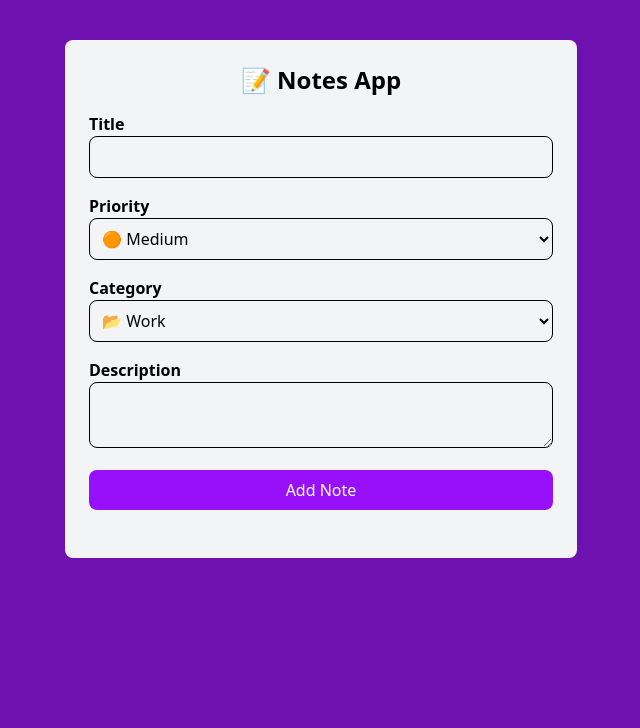
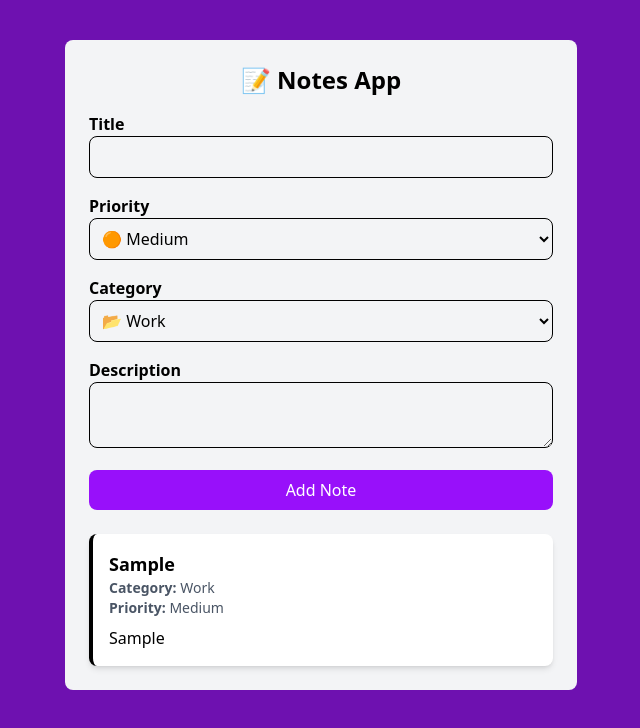
Before and after one commit to pfkellogg/bt-notes-app-redo, a React (Vite) app: page / in a window 1280 px wide. Both pictures are taken after typing "Sample", "Sample" into the empty fields and a click on the button "Add Note". Shown: the top 728 px of the page, without its empty margins (319-959 px from the left). Built offline with nearby package versions, Linux system fonts and the light colour scheme.

Commit message:
show notes

```diff
--- a/src/App.jsx
+++ b/src/App.jsx
@@ -1,5 +1,6 @@
 import { useState } from 'react'
 import NoteForm from './components/NoteForm'
+import NoteList from './components/NoteList'
 
 const App = () => {
   const [notes, setNotes] = useState([])
@@ -12,6 +13,7 @@
         notes={notes}
         setNotes={setNotes}
       />
+      <NoteList notes={notes} />
     </div>
   )
 }
--- /dev/null
+++ b/src/components/NoteList.jsx
@@ -0,0 +1,34 @@
+const NoteList = ({ notes }) => {
+  if (notes.length === 0) {
+    return (
+      <p
+        className='text-center'
+        text-gray-500
+      >
+        No notes yet.
+      </p>
+    )
+  }
+
+  return (
+    <div className='space-y-4'>
+      {notes.map((note) => (
+        <div
+          key={note.id}
+          className='p-4 bg-white rounded-lg shadow-md border-l-4'
+        >
+          <h3 className='text-lg font-bold'>{note.title}</h3>
+          <p className='text-sm text-gray-600'>
+            <strong>Category: </strong> {note.category}
+          </p>
+          <p className='text-sm text-gray-600'>
+            <strong>Priority: </strong> {note.priority}
+          </p>
+          <p className='mt-2'>{note.description}</p>
+        </div>
+      ))}
+    </div>
+  )
+}
+
+export default NoteList
```
